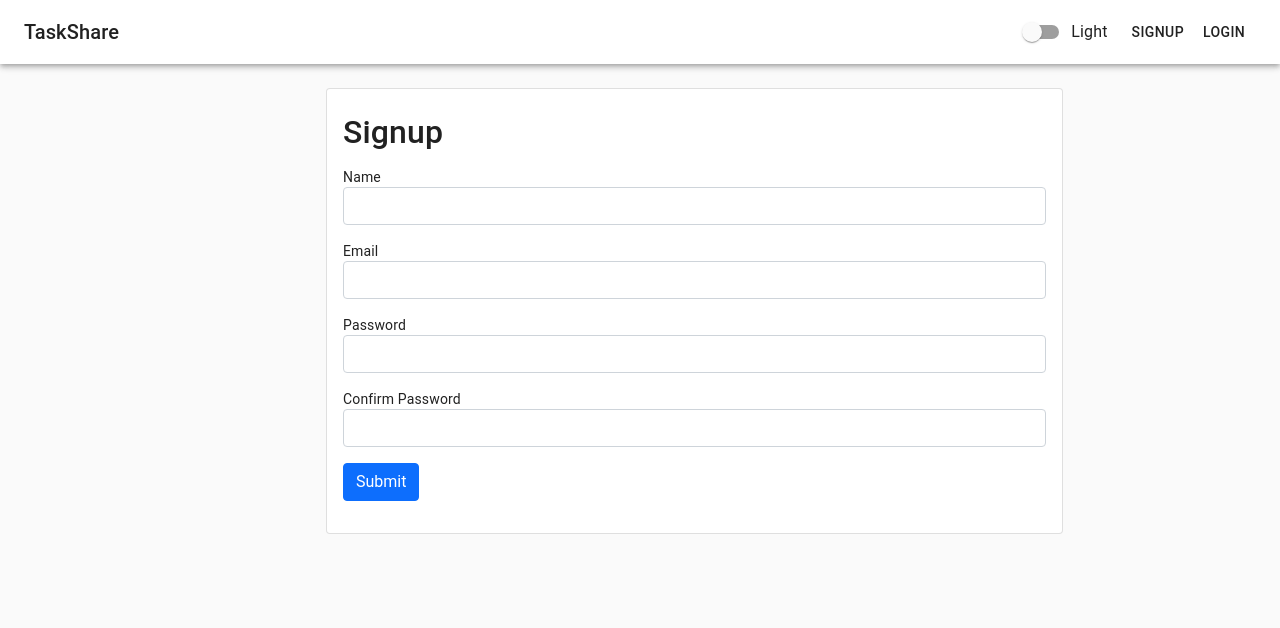
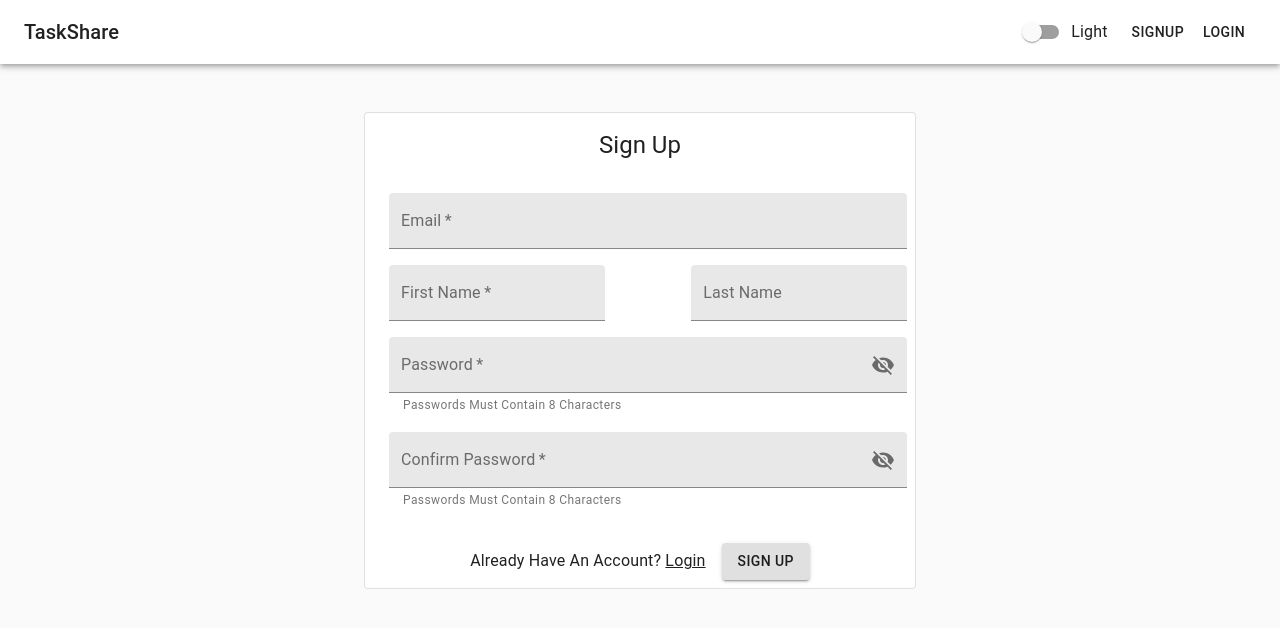
Before and after one commit to josh-W42/Taskshare-frontend, a React (Create React App) app: page /signup in a window 1280 px wide. Shown: the top 628 px of the page. Built offline with nearby package versions, Linux system fonts and the light colour scheme; no server answers.

Commit message:
configured sockets, finnished login and signup, added logout to non-workspace nav

```diff
--- a/src/App.js
+++ b/src/App.js
@@ -10,6 +10,7 @@ import MuiAlert from '@material-ui/lab/Alert';
 import jwt_decode from 'jwt-decode';
 import setAuthToken from './utils/setAuthToken';
 import io from 'socket.io-client';
+import axios from "axios";
 
 // CSS
 import './App.css';
@@ -25,8 +26,10 @@ const { REACT_APP_SERVER_URL, REACT_APP_SOCKET_URL } = process.env;
 
 // Sockets
 const socket = io(REACT_APP_SOCKET_URL, {
-  autoConnect: false
+  autoConnect: false,
+  reconnection: false,
 });
+
 // We don't want to automatically connect when
 // they arrive, we want to connect when they login
 
@@ -131,10 +134,12 @@ function App() {
     if (!localToken) {
       setIsAuthenticated(false);
     } else {
-      socket.connect();
       token = jwt_decode(localToken);
       setAuthToken(localToken);
       setCurrentUser(token);
+      if (!socket.connected) {
+        socket.connect();
+      }
     }
   }, []);
 
@@ -144,7 +149,8 @@ function App() {
       console.log('hi');
     });
     socket.on('disconnect', () => {
-      console.log('bye')
+      console.log('bye');
+      createNotification("warning", "Disconnected From Server");
     });
     socket.on('message', (data) => {
       console.log(data);
@@ -157,42 +163,25 @@ function App() {
 
 
   const nowCurrentUser = (userData) => {
-    setCurrentUser(userData);
-    setIsAuthenticated(true);
-    socket.connect();
+    getUserData(userData);
   }
 
+  const getUserData = async userData => {
+    const url = `${REACT_APP_SERVER_URL}/users/${userData.id}/profile`;
 
-  // Useful for later
-  // const getUserData = token => {
-  //   let url = '';
-  //   if (token.type === 'user') {
-  //     url = `${REACT_APP_SERVER_URL}/users/${token.id}/private`;
-  //   } else if (token.type === 'restaurant') {
-  //     url = `${REACT_APP_SERVER_URL}/restaurants/${token.id}/private`;
-  //   }
-
-  //   axios
-  //     .get(url)
-  //     .then((response) => {
-  //       let data = response.data;
-  //       if (token.type === 'user') {
-  //         data.user.type = token.type;
-  //         data = data.user;
-  //       } else if (token.type === 'restaurant') {
-  //         data.restaurant.type = token.type;
-  //         data = data.restaurant;
-  //       }
-  //       setCurrentUser(data);
-  //       setIsAuthenticated(true);
-  //     })
-  //     .catch((error) => {
-  //       console.log("===> Error When Getting User Data", error);
-  //       createNotification("error", "Could Not Get User!");
-  //       setCurrentUser(token);
-  //       setIsAuthenticated(true);
-  //     });
-  // }
+    try {
+      const response = await axios.get(url);
+      let user = response.data.result;
+      setCurrentUser(user);
+      setIsAuthenticated(true);
+      socket.userId = user._id;
+      socket.connect();
+    } catch (error) {
+      console.log("===> Error When Getting User Data", error);
+      createNotification("error", "Could Not Connect With DataBase, Safely Logging You Out.");
+      handleLogout();
+    }
+  }
 
   const handleLogout = () => {
     if (localStorage.getItem('jwtToken')) {
@@ -200,6 +189,8 @@ function App() {
       setCurrentUser(null);
       setIsAuthenticated(false);
       socket.disconnect();
+
+      createNotification("info", "Successfully Logged Out");
     }
   }
 
@@ -224,11 +215,24 @@ function App() {
           isAuth={isAuthenticated}
           darkModeEnabled={darkModeEnabled}
           setDarkModeEnabled={setDarkModeEnabled}
+          user={currentUser}
         />
         <div className="mt-2">
           <Switch>
             <Route exact path="/" component={LandingPage} />
-            <Route path="/signup" component={Signup} />
+            <Route
+              path="/signup"
+              render={(props) => (
+                <Signup
+                  {...props}
+                  createNotification={createNotification}
+                  nowCurrentUser={nowCurrentUser}
+                  setIsAuthenticated={setIsAuthenticated}
+                  handleLogout={handleLogout}
+                  user={currentUser}
+                />
+              )}
+            />
             <Route
               path="/login"
               render={(props) => (
@@ -253,6 +257,8 @@ function App() {
                 return (
                   <WorkSpace
                     {...props}
+                    user={currentUser}
+                    createNotification={createNotification}
                     darkModeEnabled={darkModeEnabled}
                     setDarkModeEnabled={setDarkModeEnabled}
                   />
--- a/src/components/Login/index.js
+++ b/src/components/Login/index.js
@@ -19,7 +19,6 @@ import FormControl from '@material-ui/core/FormControl';
 import InputAdornment from '@material-ui/core/InputAdornment';
 import IconButton from '@material-ui/core/IconButton';
 import FilledInput from '@material-ui/core/FilledInput';
-import TextField from '@material-ui/core/TextField';
 import Grid from "@material-ui/core/Grid";
 
 const { REACT_APP_SERVER_URL } = process.env;
@@ -40,9 +39,6 @@ const useStyles = makeStyles((theme) => ({
   formControl: {
     width: "100%",
     margin: theme.spacing(1),
-    // '&:focus': {
-    //   color: "default"
-    // }
   },
   link: {
     color: "inherit",
@@ -81,24 +77,20 @@ const Login = (props) => {
         `${REACT_APP_SERVER_URL}/users/login`,
         userData
       );
-      console.log(response);
+      // Get Token
+      const { token } = response.data;
+      localStorage.setItem("jwtToken", token);
+      // Put token in axios auth header
+      setAuthToken(token);
 
-      const { token } = response.data;
-      // Take th token from the response from the backend and put it
-      // The local storage of the user's browser. We do this because we
-      // want to be able to get the token when a redirect occurs.
-      localStorage.setItem("jwtToken", token);
+      // decode the token
+      const decoded = jwt_decode(token);
 
-      // Ok and now we se the auth token
-      setAuthToken(token);
-      // decode token to get the user data..
-      // So I'm guessing this is just decoding a user's session data from encryption.
-      const decoded = jwt_decode(token);
-      // then set the current user.
-      props.nowCurrentUser(decoded); // function passed down from the props.
+      // set the current user
+      props.nowCurrentUser(decoded);
+      props.createNotification("success", "Login Successful");
     } catch (error) {
-      console.error(error);
-      props.createNotification("error", "Either Your Email or Password is Incorrect.")
+      props.createNotification("error", "Either Email or Password is Incorrect.")
     }
   };
 
@@ -106,7 +98,7 @@ const Login = (props) => {
 
   return (
     <Container className="text-center mt-5" maxWidth="sm">
-      <Card variant="outlined">
+      <Card variant="elevation" elevation={3}>
         <Typography className="mt-3" component="h2" variant="h5" gutterBottom>
           Welcome Back
         </Typography>
@@ -116,7 +108,7 @@ const Login = (props) => {
               <InputLabel htmlFor="filled-email">Email</InputLabel>
               <FilledInput
                 id="filled-email"
-                type="text"
+                type="email"
                 required
                 value={email}
                 onChange={handleEmail}
--- a/src/components/Signup/index.js
+++ b/src/components/Signup/index.js
@@ -1,82 +1,257 @@
 // Imports
 import React, { useState } from 'react';
 import axios from 'axios';
-import { Redirect } from 'react-router-dom';
+import { Link, Redirect } from "react-router-dom";
+import jwt_decode from "jwt-decode";
+import setAuthToken from "../../utils/setAuthToken";
+
+import { makeStyles } from '@material-ui/core/styles';
+import Container from "@material-ui/core/Container";
+import Button from '@material-ui/core/Button';
+import Card from '@material-ui/core/Card';
+import CardActions from '@material-ui/core/CardActions';
+import CardContent from '@material-ui/core/CardContent';
+import Typography from '@material-ui/core/Typography';
+import Visibility from '@material-ui/icons/Visibility';
+import VisibilityOff from '@material-ui/icons/VisibilityOff';
+import InputLabel from '@material-ui/core/InputLabel';
+import FormControl from '@material-ui/core/FormControl';
+import InputAdornment from '@material-ui/core/InputAdornment';
+import IconButton from '@material-ui/core/IconButton';
+import FilledInput from '@material-ui/core/FilledInput';
+import Grid from "@material-ui/core/Grid";
+import FormHelperText from '@material-ui/core/FormHelperText';
+
+
+const useStyles = makeStyles((theme) => ({
+  root: {
+    display: "flex",
+    flexWrap: "wrap",
+    "& > *": {
+      margin: theme.spacing(1),
+      width: theme.spacing(16),
+      height: theme.spacing(16),
+    },
+  },
+  fillWidth: {
+    width: "100%"
+  },
+  formControl: {
+    width: "100%",
+    margin: theme.spacing(1),
+  },
+  link: {
+    color: "inherit",
+  },
+  grid: {
+    [theme.breakpoints.down("sm")]: {
+      width: '100%',
+    },
+  },
+}));
+
 const { REACT_APP_SERVER_URL } = process.env;
 
 const Signup = (props) => {
-    const [name, setName] = useState('');
-    const [email, setEmail] = useState('');
-    const [password, setPassword] = useState('');
-    const [confirmPassword, setConfirmPassword] = useState('');
-    const [redirect, setRedirect] = useState(false);
+  const [values, setValues] = useState({
+    firstName: '',
+    lastName: '',
+    email: '',
+    password: '',
+    confirmPassword: '',
+    showPassword: false,
+    passwordError: false,
+    passwordHelperText: 'Passwords Must Contain 8 Characters',
+  });
 
-    // ok so in this instance, we'll do form validation when submitting
-    // as opposed to when it's changed. Personally, I'd like to make checks
-    // as the user so changing state, especially for larger forms.
+  const classes = useStyles();
+
   const handleSubmit = async (e) => {
       e.preventDefault();
 
-        if (password !== confirmPassword) return alert('Passwords don\'t match');
-        if (password.length <= 8) return alert('Password has to be at least 8 characters.');
+      if (values.password !== values.confirmPassword) {
+        props.createNotification("error", "Passwords Don't Match!");
+        setValues({ ...values, passwordError: true, passwordHelperText: "Passwords Don't Match" });
+        return
+      } else {
+        setValues({ ...values, passwordError: false, passwordHelperText: "Passwords Must Contain 8 Characters" });
+      }
+      if (values.password.length <= 8) {
+        props.createNotification("error", "Password has to be at least 8 characters.");
+        setValues({ ...values, passwordError: true, passwordHelperText: "Password has to be at least 8 characters." });
+        return
+      } else {
+        setValues({ ...values, passwordError: false, passwordHelperText: "Passwords Must Contain 8 Characters" });
+      }
 
-        const newUser = { name, email, password };
+      const newUser = {
+        firstName: values.firstName,
+        lastName: values.lastName,
+        email: values.email,
+        password: values.password,
+      };
       try {
           const response = await axios.post(`${REACT_APP_SERVER_URL}/users/register`, newUser);
-            setRedirect(true);
+
+          // Get Token
+          const { token } = response.data;
+          localStorage.setItem("jwtToken", token);
+          // Put token in axios auth header
+          setAuthToken(token);
+
+          // decode the token
+          const decoded = jwt_decode(token);
+
+          // set the current user
+          props.nowCurrentUser(decoded);
+          props.createNotification("success", "Sign Up and Login Successful.");
       } catch (error) {
-            console.error(error);
+        props.createNotification("error", "An Error Occurred At Signup. Please Try Again");
       }
   }
 
-    const handleName = (e) => {
-        setName(e.target.value);
-    }
+  const handleChange = (prop) => (event) => {
+    setValues({ ...values, [prop]: event.target.value });
+  };
 
-    const handleEmail = (e) => {
-        setEmail(e.target.value);
-    }
+  const handleClickShowPassword = () => {
+    setValues({ ...values, showPassword: !values.showPassword });
+  };
 
-    const handlePassword = (e) => {
-        setPassword(e.target.value);
-    }
+  const handleMouseDownPassword = (event) => {
+    event.preventDefault();
+  };
 
-    const handleConfirmPassword = (e) => {
-        setConfirmPassword(e.target.value);
-    }
-
-    if (redirect) return <Redirect to='/profile'/>
+  if (props.user) return <Redirect to='/'/>
 
 
   return (
-        <div className="row mt-4">
-            <div className="col-md-7 offset-md-3">
-                <div className="card card-body">
-                    <h2 className="py-2">Signup</h2>
-                    <form onSubmit={handleSubmit}>
-                        <div className="form-group mb-3">
-                            <label htmlFor="name" >Name</label>
-                            <input type="text" name="name" value={name} onChange={handleName} required className="form-control" />
-                        </div>
-                        <div className="form-group mb-3">
-                            <label htmlFor="email">Email</label>
-                            <input type="email" name="email" value={email} onChange={handleEmail} required className="form-control" />
-                        </div>
-                        <div className="form-group mb-3">
-                            <label htmlFor="password">Password</label>
-                            <input type="password" name="password" value={password} onChange={handlePassword} required className="form-control" />
-                        </div>
-                        <div className="form-group mb-3">
-                            <label htmlFor="confirmPassword">Confirm Password</label>
-                            <input type="password" name="confirmPassword" value={confirmPassword} required onChange={handleConfirmPassword} className="form-control" />
-                        </div>
-                        <div className="form-group mb-3">
-                            <button type="submit" className="btn btn-primary float-right"> Submit</button>
-                        </div>
+    <Container className="text-center mt-5" maxWidth="sm">
+      <Card variant="outlined">
+        <Typography className="mt-3" component="h2" variant="h5" gutterBottom>
+          Sign Up
+        </Typography>
+        <form
+          className={classes.fillWidth}
+          autoComplete="off"
+          onSubmit={handleSubmit}
+        >
+          <CardContent>
+            <FormControl color="secondary" className={classes.formControl} variant="filled">
+              <InputLabel required htmlFor="filled-email">Email</InputLabel>
+              <FilledInput
+                id="filled-email"
+                type="email"
+                required
+                value={values.email}
+                onChange={handleChange('email')}
+              />
+            </FormControl>
+            <Grid
+              container
+              direction="row"
+              justify="space-between"
+              alignItems="center"
+            >
+              <Grid item className={classes.grid} sm={12} md={5}>
+                <FormControl color="secondary" className={classes.formControl} variant="filled">
+                  <InputLabel required htmlFor="filled-first-name">First Name</InputLabel>
+                  <FilledInput
+                    id="filled-first-name"
+                    type="text"
+                    required
+                    value={values.firstName}
+                    onChange={handleChange('firstName')}
+                  />
+                </FormControl>
+              </Grid>
+              <Grid item className={classes.grid} sm={12} md={5}>
+                <FormControl color="secondary" className={classes.formControl} variant="filled">
+                  <InputLabel htmlFor="filled-last-name">Last Name</InputLabel>
+                  <FilledInput
+                    id="filled-last-name"
+                    type="text"
+                    value={values.lastName}
+                    onChange={handleChange('lastName')}
+                  />
+                </FormControl>
+              </Grid>
+            </Grid>
+            <FormControl error={values.passwordError} color="secondary" className={classes.formControl} variant="filled">
+              <InputLabel required htmlFor="filed-adornment-password">Password</InputLabel>
+              <FilledInput
+                id="filed-adornment-password"
+                type={values.showPassword ? "text" : "password"}
+                value={values.password}
+                required
+                onChange={handleChange('password')}
+                endAdornment={
+                  <InputAdornment position="end">
+                    <IconButton
+                      aria-label="toggle password visibility"
+                      onClick={handleClickShowPassword}
+                      onMouseDown={handleMouseDownPassword}
+                      edge="end"
+                    >
+                      {values.showPassword ? <Visibility /> : <VisibilityOff />}
+                    </IconButton>
+                  </InputAdornment>
+                }
+              />
+              <FormHelperText>{values.passwordHelperText}</FormHelperText>
+            </FormControl>
+            <FormControl error={values.passwordError} color="secondary" className={classes.formControl} variant="filled">
+              <InputLabel required htmlFor="filed-adornment-confirmed-password">
+                Confirm Password
+              </InputLabel>
+              <FilledInput
+                id="filed-adornment-confirmed-password"
+                type={values.showPassword ? "text" : "password"}
+                value={values.confirmPassword}
+                required
+                onChange={handleChange('confirmPassword')}
+                endAdornment={
+                  <InputAdornment position="end">
+                    <IconButton
+                      aria-label="toggle password visibility"
+                      onClick={handleClickShowPassword}
+                      onMouseDown={handleMouseDownPassword}
+                      edge="end"
+                    >
+                      {values.showPassword ? <Visibility /> : <VisibilityOff />}
+                    </IconButton>
+                  </InputAdornment>
+                }
+              />
+              <FormHelperText>{values.passwordHelperText}</FormHelperText>
+            </FormControl>
+          </CardContent>
+          <CardActions>
+            <Grid
+              container
+              direction="row"
+              justify="center"
+              alignItems="center"
+              spacing={2}
+            >
+              <Grid item>
+                <Typography component="p">
+                  Already Have An Account?{" "}
+                  <Link className={classes.link} to="/login">
+                    Login
+                  </Link>
+                </Typography>
+              </Grid>
+              <Grid item>
+                <Button type="submit" variant="contained">
+                  Sign Up
+                </Button>
+              </Grid>
+            </Grid>
+          </CardActions>
         </form>
-                </div>
-            </div>
-        </div>
+      </Card>
+    </Container>
   )
 }
 
--- a/src/components/partials/Navbar/index.js
+++ b/src/components/partials/Navbar/index.js
@@ -35,6 +35,7 @@ const Navbar = (props) => {
           <NavLink className={classes.link} to="/profile">
             <Button>User Profile</Button>
           </NavLink>
+          <Button color="inherit" onClick={props.handleLogout}>Logout</Button>
         </>
       );
     } else {
```
Also changed, not shown: src/components/Navbar.js (deleted, +0 -95 lines). Lines whose indentation alone changed are shown as unchanged.
